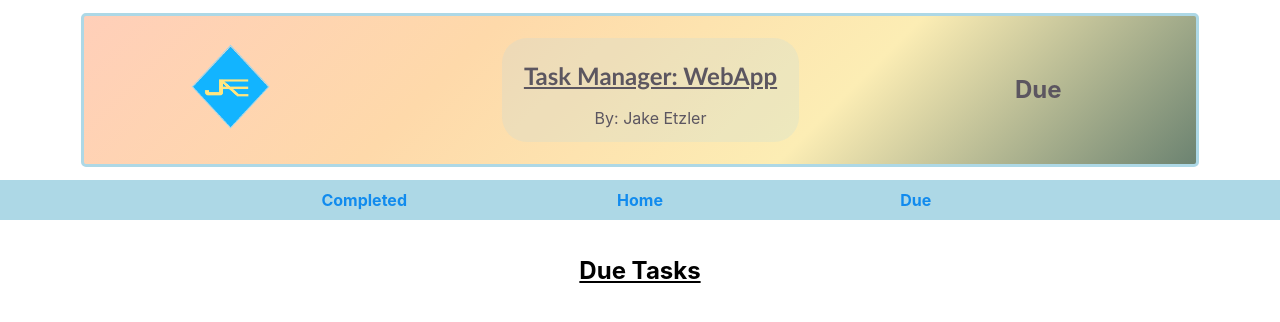
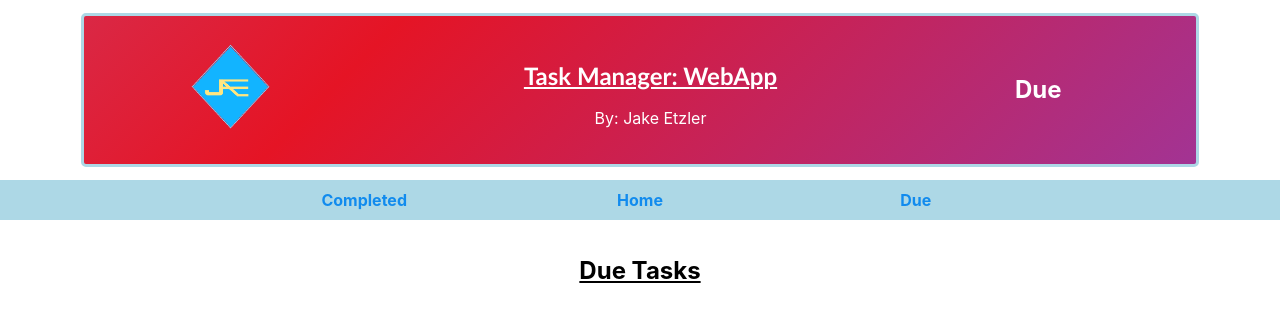
Before and after one commit to jakeaetzler/task-manager-web, a Flask app: template templates/due.html in a window 1280 px wide. Shown: the top 322 px of the page. Run offline with Flask 2, Linux system fonts and the light colour scheme; the template is opened without the code that fills it, so the values that code supplies are empty; parts of the project's set-up code (start-up, migrations or seed data) failed here and were passed over.

Commit message:
Cleanup: Slower background animation

```diff
--- a/static/mvp.css
+++ b/static/mvp.css
@@ -124,21 +124,22 @@ header {
     border-color: lightblue;
     margin-top: 1%;
     margin-bottom: 1%;
-    color: #5c5660;
+    color: #ffffff;
 
-    background: linear-gradient(-45deg, #6c8371, #fcedb4, #fed9aa, #ffcfb9);
-    animation: gradient 15s ease infinite;
+    background: linear-gradient(-45deg, rgba(36, 43, 224, 0.98), rgba(56, 10, 227, 0.73), #e51425, #ab7cce);
+    background-size: 400% 400%;
+    animation: gradient 60s ease infinite;
 }
 
 @keyframes gradient {
     0% {
-        background-position: 0% 50%;
+        background-position: 0 50%;
     }
     50% {
         background-position: 100% 50%;
     }
     100% {
-        background-position: 0% 50%;
+        background-position: 0 50%;
     }
 }
 
@@ -519,12 +520,11 @@ blockquote footer {
 }
 
 #ban-center {
-    background: rgba(173, 216, 230, 0.2);
-    border-collapse: collapse;
+/*    border-collapse: collapse;
     border-radius: 25px;
     outline-offset: -10px;
     background-origin: padding-box;
-    background-repeat: no-repeat;
+    background: rgba(173, 216, 230, 0.2) no-repeat;*/
     padding: 0 2%;
     margin: 0 10%;
 }
@@ -539,11 +539,12 @@ blockquote footer {
 
 footer {
     text-align: center;
+    vertical-align: bottom;
 }
 
 nav {
     position: absolute;
-    left: 0px;
+    left: 0;
     height: 40px;
     background-color: lightblue;
     width: 100%;
```
